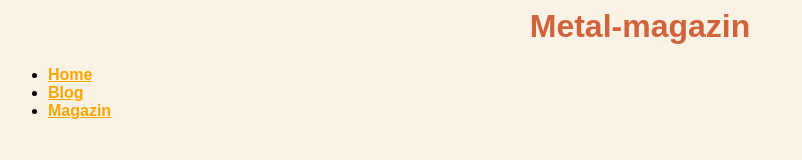
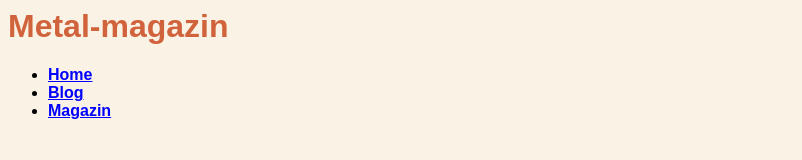
Before and after one commit to Paul6666666666/First_html_project, a plain HTML site: page Metal magazin/index.html in a window 1280 px wide. Shown: the whole page, without its empty margins (0-802 px from the left). Drawn offline with Linux system fonts and the light colour scheme.

Commit message:
Chenge color

```diff
--- a/Metal magazin/index.html
+++ b/Metal magazin/index.html
@@ -8,7 +8,7 @@
 		background-color: #faf2e4;
 		}
 		h1 {
-		text-align: center;
+		text-align: left;
 		font-family: sans-serif;
 		color: #d1633c;
 		}
@@ -17,7 +17,7 @@
 		font-weight: bold;
 		}
 		a {
-		color: orange;
+		color: blue;
 		}
      </style>
   </head>
```
